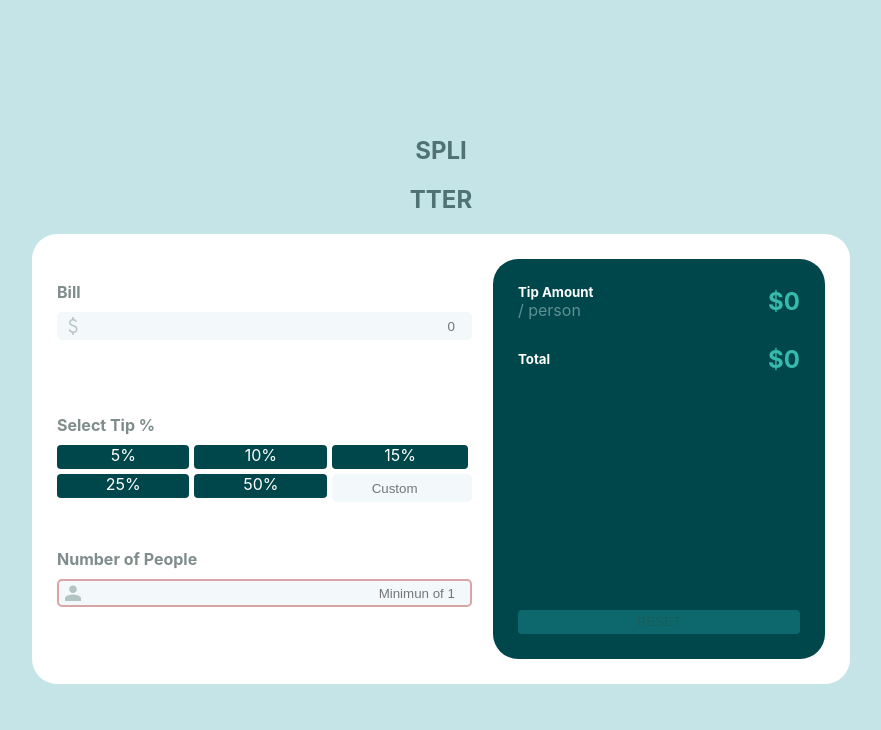
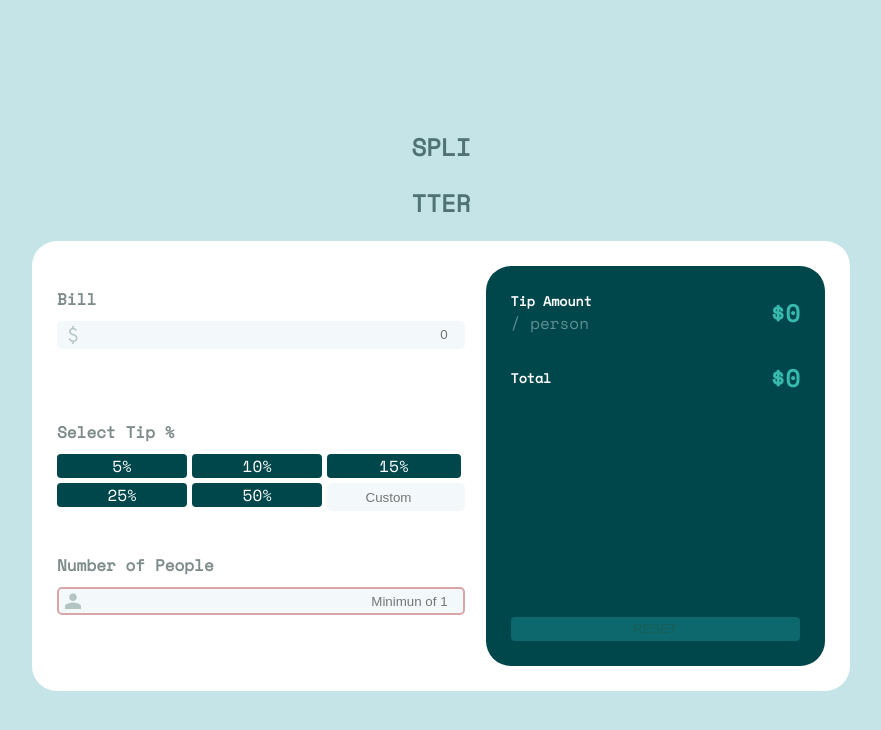
Before and after one commit to im-victor-mendez/tip_calculator, a React (Create React App) app: page / in a window 1280 px wide. Shown: the top 730 px of the page, without its empty margins (199-1080 px from the left). Built offline with nearby package versions, Linux system fonts and the light colour scheme.

Commit message:
Added typography.

```diff
--- a/src/Mobile.scss
+++ b/src/Mobile.scss
@@ -1,4 +1,4 @@
-@media (max-width: 375px) {
+@media (max-width: 500px) {
     .App {
         width: 100%;
         height: 100%;
--- a/src/index.css
+++ b/src/index.css
@@ -1,13 +1,6 @@
+@import url('https://fonts.googleapis.com/css2?family=Space+Mono&display=swap');
+
 body {
   margin: 0;
-  font-family: -apple-system, BlinkMacSystemFont, 'Segoe UI', 'Roboto', 'Oxygen',
-    'Ubuntu', 'Cantarell', 'Fira Sans', 'Droid Sans', 'Helvetica Neue',
-    sans-serif;
-  -webkit-font-smoothing: antialiased;
-  -moz-osx-font-smoothing: grayscale;
+  font-family: 'Space Mono', monospace;
 }
-
-code {
-  font-family: source-code-pro, Menlo, Monaco, Consolas, 'Courier New',
-    monospace;
-}
```
